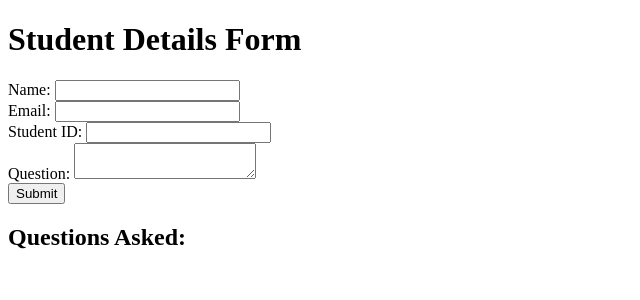
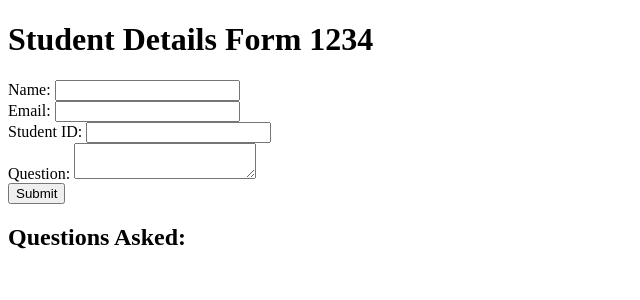
Before and after one commit to ashfaqbarkati786/aks-terraform, a Flask app: page / in a window 1280 px wide. Shown: the top 300 px of the page, without its empty margins (0-640 px from the left). Run offline with Flask 3, Linux system fonts and the light colour scheme.

Commit message:
this is changed from index.html

```diff
--- a/templates/index.html
+++ b/templates/index.html
@@ -4,7 +4,7 @@
     <title>Student Details Form 1234</title>
 </head>
 <body>
-    <h1>Student Details Form</h1>
+    <h1>Student Details Form 1234</h1>
     <form method="POST" action="/">
         <label for="name">Name:</label>
         <input type="text" id="name" name="name" required><br>
```
